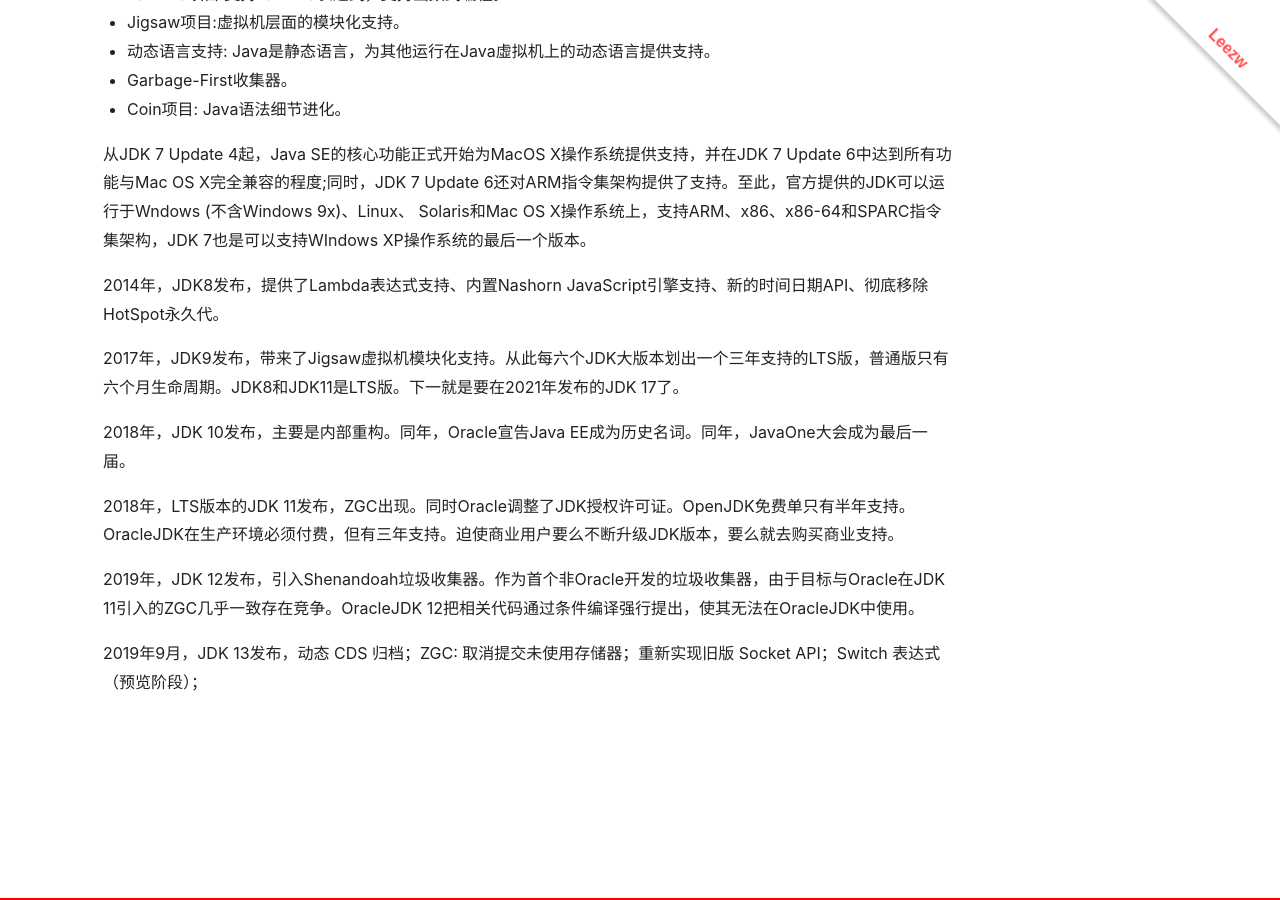
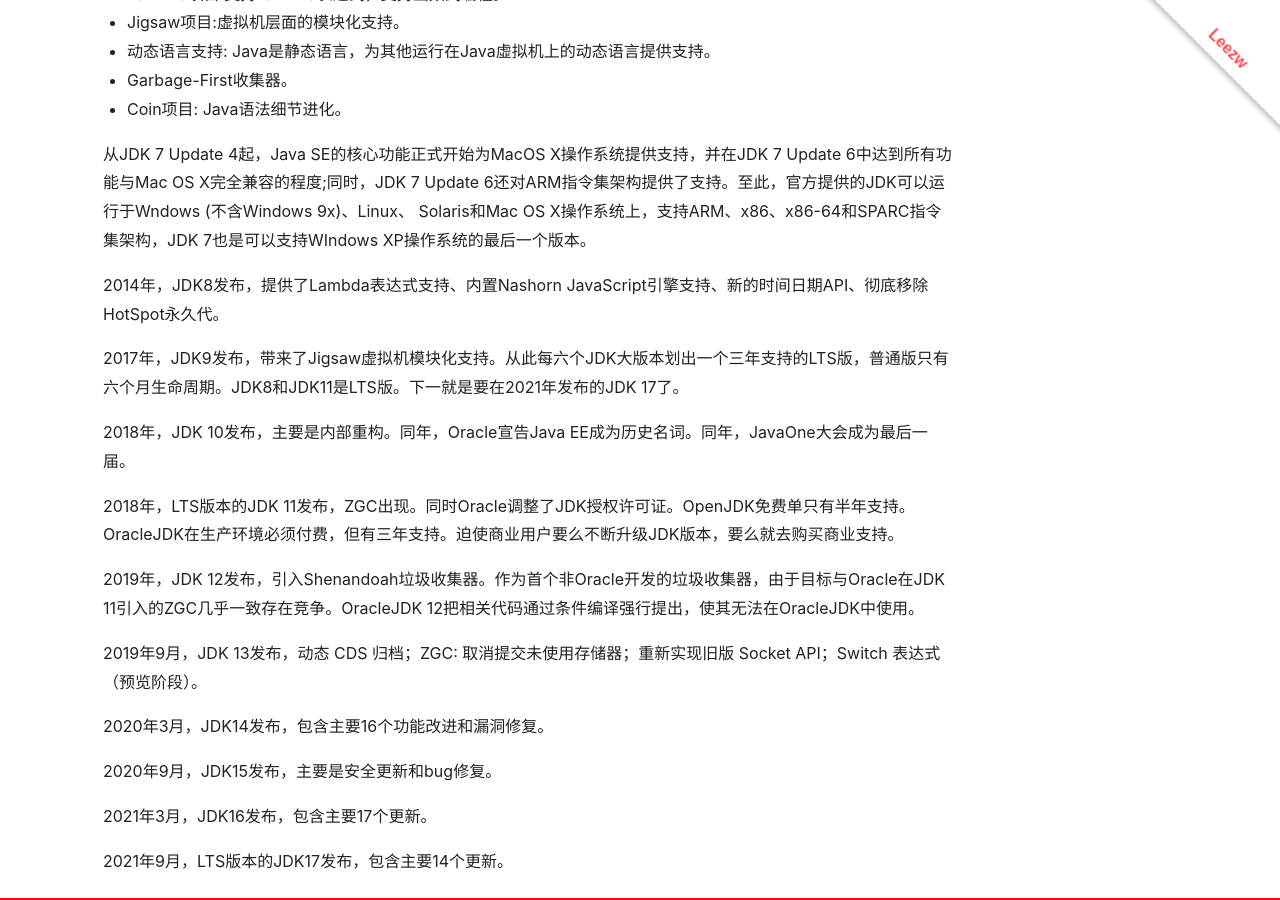
Before and after one commit to quantum-li/quantum-li.github.io, a Jekyll site: the page built from _posts/2020-06-07-java-history.md, in a window 1280 px wide and 900 px high, scrolled down 1688 px. Built offline with Jekyll 4.4.1, drawn with Linux system fonts in a browser that asks for light colours; nearby versions of some CDN libraries; a script that is not in the unit is left out.

Commit message:
2021-07-12 19:56:42

```diff
--- a/_posts/2020-06-07-java-history.md
+++ b/_posts/2020-06-07-java-history.md
@@ -58,4 +59,12 @@
 
 2019年，JDK 12发布，引入Shenandoah垃圾收集器。作为首个非Oracle开发的垃圾收集器，由于目标与Oracle在JDK 11引入的ZGC几乎一致存在竞争。OracleJDK 12把相关代码通过条件编译强行提出，使其无法在OracleJDK中使用。
 
-2019年9月，JDK 13发布，动态 CDS 归档；ZGC: 取消提交未使用存储器；重新实现旧版 Socket API；Switch 表达式（预览阶段）；
+2019年9月，JDK 13发布，动态 CDS 归档；ZGC: 取消提交未使用存储器；重新实现旧版 Socket API；Switch 表达式（预览阶段）。
+
+2020年3月，JDK14发布，包含主要16个功能改进和漏洞修复。
+
+2020年9月，JDK15发布，主要是安全更新和bug修复。
+
+2021年3月，JDK16发布，包含主要17个更新。
+
+2021年9月，LTS版本的JDK17发布，包含主要14个更新。
```
Also changed, not shown: other parts of _posts/2020-06-07-java-history.md (+1 -0 lines), _article/2021-07-12-java-5-release-notes.md (added, +8 -0 lines).
